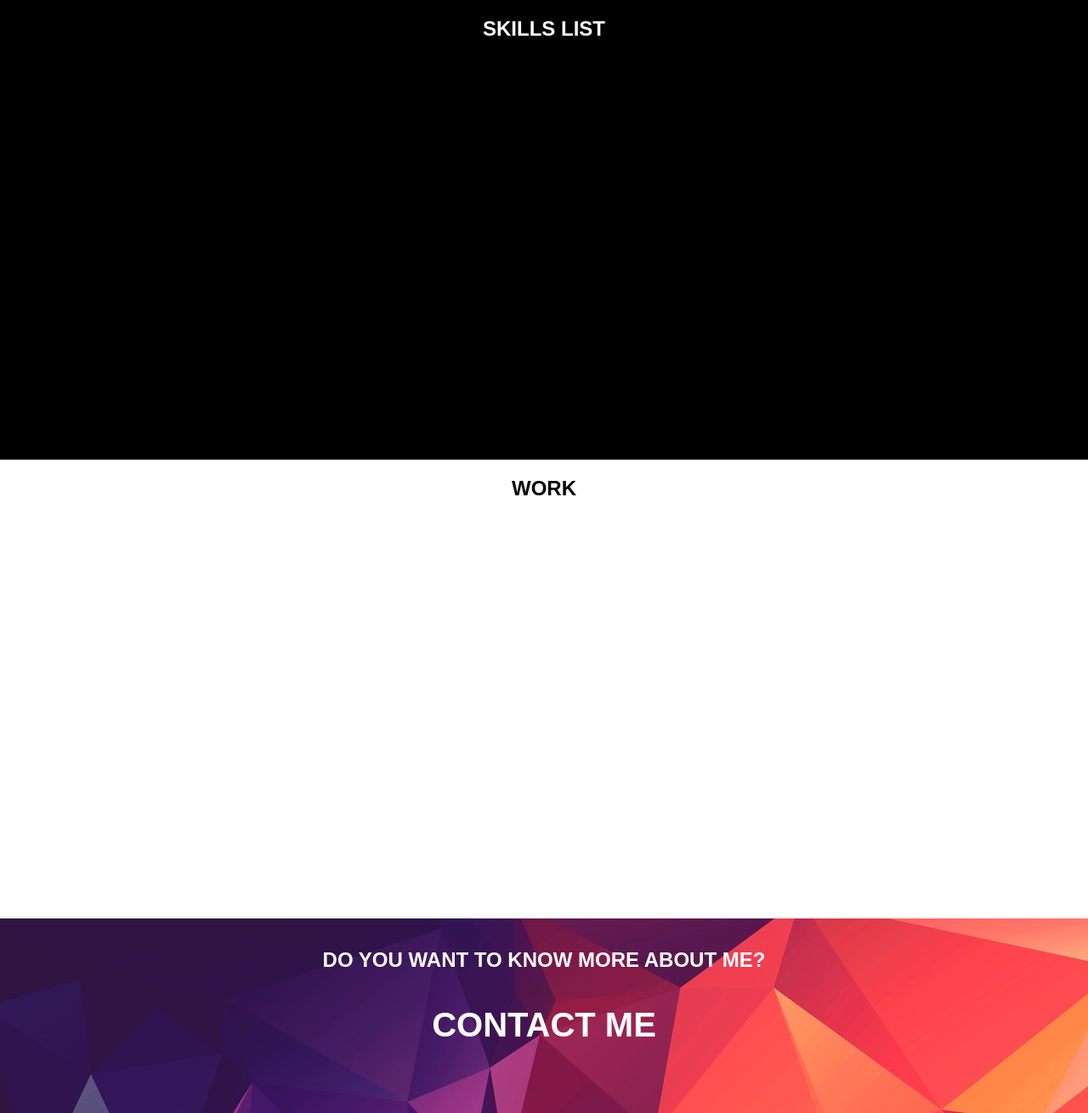
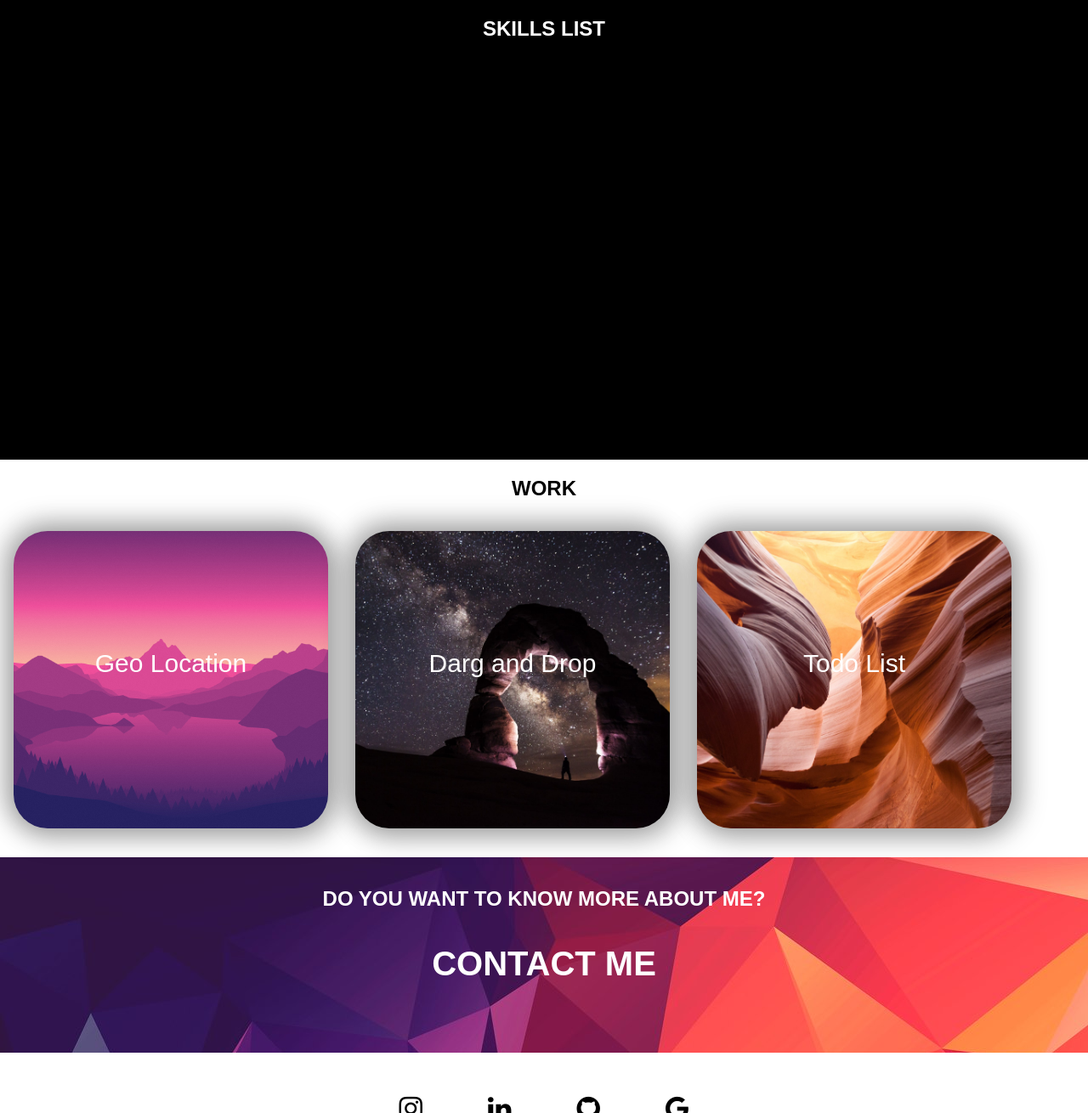
Before and after one commit to devHemant/myportfolio, a PHP site: page / in a window 1280 px wide. Shown: the part 1221-2531 px from the top of the page at 85% size. Run offline with PHP 8.4, Linux system fonts and the light colour scheme.

Commit message:
developed work card

```diff
--- a/index.html
+++ b/index.html
@@ -65,13 +65,38 @@
 
             <section class="section">
                 <div class="mySkills">
-                <h2 class="skillHead">SKILLS LIST</h2>
+                    <h2 class="skillHead">SKILLS LIST</h2>
                 </div>
             </section>
 
             <section>
                 <div class="myWork">
                     <h2 class="workHead">WORK</h2>
+
+
+                    <div class="workCard">
+                        <a href="/project/getGEOLocation.html" target="_blank">
+                            <div class="card geoLocation">
+                                <p>Geo Location</p>
+                            </div>
+                        </a>
+                        <a href="/project/getGEOLocation.html" target="_blank">
+                        <div class="card imageSlides">
+                                <p>Darg and Drop</p>
+
+
+                        </div>
+                    </a>
+                        <a href="/project/getGEOLocation.html" target="_blank">
+                        <div class="card todoList">
+
+                            <p>Todo List</p>
+
+
+                        </div>
+                        </a>
+                    </div>
+
                 </div>
             </section>
 
@@ -85,16 +110,20 @@
             <section id="social-contact">
                 <div class="list-social-group">
                     <div class="socialButton">
-                        <a class="list-group-item" href="https://www.instagram.com/hemant017/" target="_blank"><i class="fa fa-instagram fa-2x" aria-hidden="true"></i></a>
+                        <a class="list-group-item" href="https://www.instagram.com/hemant017/" target="_blank"><i
+                                class="fa fa-instagram fa-2x" aria-hidden="true"></i></a>
                     </div>
                     <div class="socialButton">
-                        <a class="list-group-item" href="https://www.linkedin.com/in/hemant-kumar-055427217/" target="_blank"><i class="fa fa-linkedin fa-2x" aria-hidden="true"></i></a>
+                        <a class="list-group-item" href="https://www.linkedin.com/in/hemant-kumar-055427217/"
+                            target="_blank"><i class="fa fa-linkedin fa-2x" aria-hidden="true"></i></a>
                     </div>
                     <div class="socialButton">
-                        <a class="list-group-item" href="https://github.com/devHemant" target="_blank"><i class="fa fa-github fa-2x" aria-hidden="true"></i></a>
+                        <a class="list-group-item" href="https://github.com/devHemant" target="_blank"><i
+                                class="fa fa-github fa-2x" aria-hidden="true"></i></a>
                     </div>
                     <div class="socialButton">
-                        <a class="list-group-item" href="mailto:info.hemantkumar17@gmail.com" target="_blank"><i class="fa fa-google fa-2x" aria-hidden="true"></i></a>
+                        <a class="list-group-item" href="mailto:info.hemantkumar17@gmail.com" target="_blank"><i
+                                class="fa fa-google fa-2x" aria-hidden="true"></i></a>
                     </div>
                 </div>
 
--- a/style.css
+++ b/style.css
@@ -178,11 +178,53 @@ height: 500px;
 color: #fff;
 }
 
-.myWork{
 
+.workCard{
+    height: 400px;
 }
-.workHead{
-    height: 500px;
+.card{
+    background: #000;
+    padding: 25px;
+    margin: 10px 20px;
+    width: 25%;
+    float: left;
+    height: 300px;
+    margin: 1rem;
+    border-radius: 40px;
+    box-shadow: 5px 5px 30px 7px rgba(0,0,0,0.25), -5px -5px 30px 7px rgba(0,0,0,0.22);
+    cursor: pointer;
+    transition: 0.4s;
+}
+.card p {
+    margin-top: 114px;
+    font-size: 30px;
+}
+  .card:hover {
+    transform: scale(0.9, 0.9);
+    box-shadow: 5px 5px 30px 15px rgba(0,0,0,0.25),
+      -5px -5px 30px 15px rgba(0,0,0,0.22);
+  }
+.workCard a {
+    text-decoration: none;
+    color: #fff;
+}
+.card.geoLocation{
+  background-image: url("cardGeoLocationBG.jpg");
+  background-position: center;
+  background-size: cover;
+  background-repeat: no-repeat;
+}
+.card.imageSlides{
+  background-image: url("cardDargDropBG.jpg");
+  background-position: center;
+  background-size: cover;
+  background-repeat: no-repeat;
+}
+.card.todoList{
+  background-image: url("cardTodoListBG.jpg");
+  background-position: center;
+  background-size: cover;
+  background-repeat: no-repeat;
 }
 .contactMe{
 background-image: url("contact-image-bg.jpg");
@@ -262,6 +304,17 @@ font-weight: bolder;
         text-align: center;
         margin: -25px;
     }
+    .card {
+        float: none;
+        height: 70px;
+        margin: 1rem;
+        width: 78%;
+        border-radius: 10px;
+    }
+    .card p {
+        margin-top: 34px;
+        font-size: 20px;
+    }
     .socialButton {
         height: 50px;
         width: 80px;
```
Also changed, not shown: project/getGEOLocation.html (+48 -16 lines), project/style.css (added, +29 -0 lines), cardDargDropBG.jpg (added), cardGeoLocationBG.jpg (added), cardTodoListBG.jpg (added).
